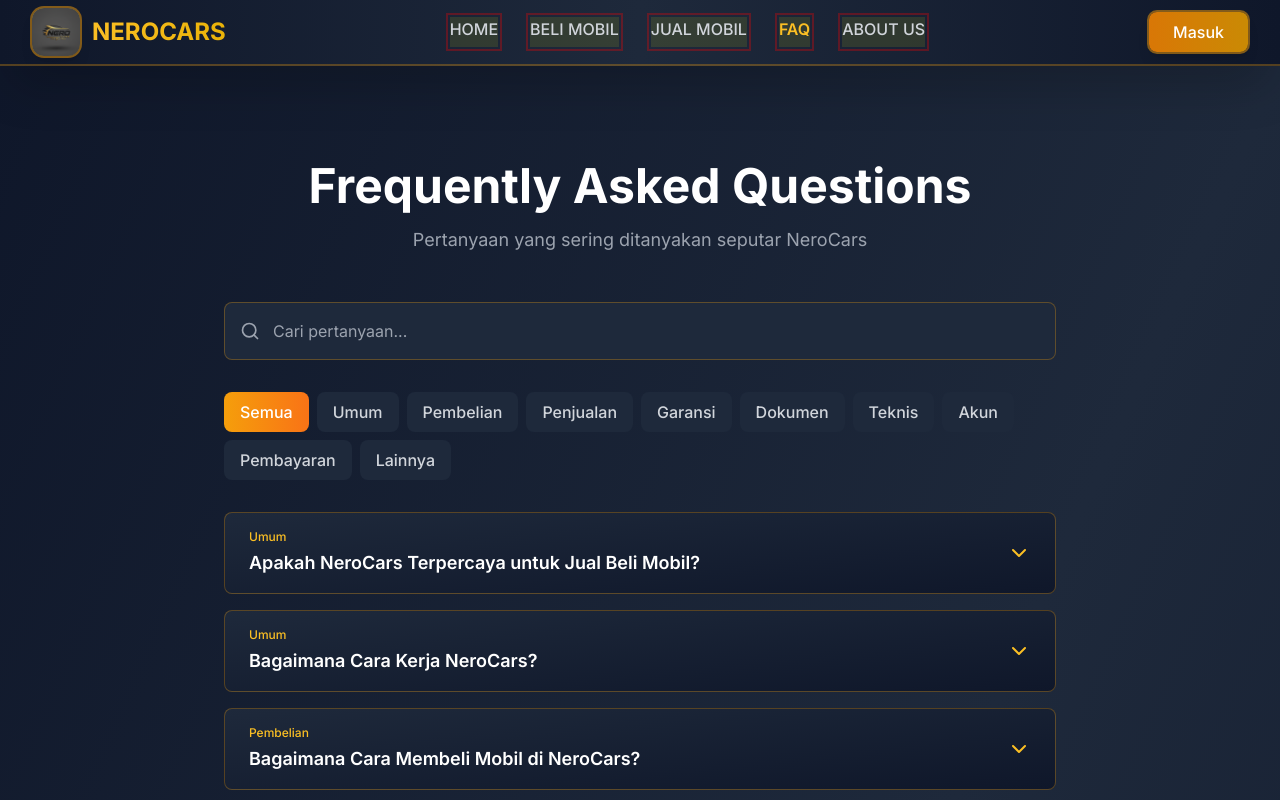
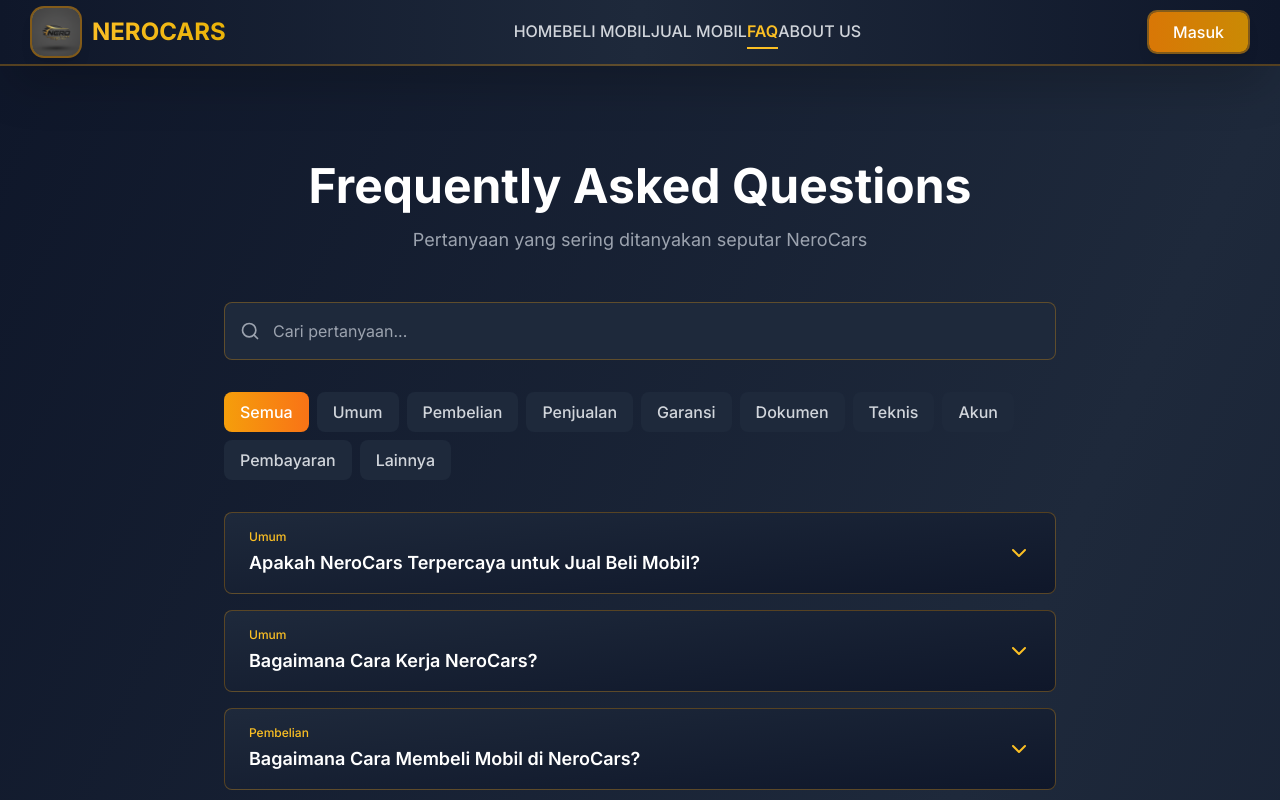
Before and after one commit to AlvinIlham/nero-cars-web-v2, a Next.js app: page /faq in a window 1280 px wide. Shown: the top 800 px of the page. Built offline with nearby package versions, Linux system fonts and the light colour scheme.

Commit message:
Fix Navbar: Remove debug logs and clean up event handling for improved performance and readability

```diff
--- a/app/globals.css
+++ b/app/globals.css
@@ -159,17 +159,4 @@
   nav *::after {
     pointer-events: none !important;
   }
-
-  /* DEBUG: Temporarily add visible outline to nav buttons */
-  /* Remove this after testing */
-  nav button[type="button"] {
-    outline: 2px solid rgba(255, 0, 0, 0.3) !important;
-    outline-offset: 2px;
-    background-color: rgba(255, 255, 0, 0.1) !important;
-  }
-
-  nav button[type="button"]:hover {
-    outline: 2px solid rgba(0, 255, 0, 0.5) !important;
-    background-color: rgba(0, 255, 0, 0.1) !important;
-  }
 }
--- a/components/layout/Navbar.tsx
+++ b/components/layout/Navbar.tsx
@@ -254,9 +254,6 @@
     const active = isActive(href);
 
     const handleClick = () => {
-      // Debug log
-      console.log("NavLink clicked:", href);
-
       // Close any open dropdowns
       setShowProfileMenu(false);
       setShowNotifications(false);
@@ -269,31 +266,30 @@
     return (
       <button
         onClick={handleClick}
-        onMouseDown={(e) => {
-          e.stopPropagation();
-          console.log("NavLink mousedown:", href);
-        }}
-        onTouchStart={(e) => {
-          e.stopPropagation();
-          console.log("NavLink touchstart:", href);
-        }}
+        onMouseDown={(e) => e.stopPropagation()}
         type="button"
         className={`${
           active
-            ? "text-amber-400 font-semibold border-b-2 border-amber-400"
+            ? "text-amber-400 font-semibold"
             : "text-gray-300 hover:text-amber-400"
-        } font-medium transition-colors pb-1 cursor-pointer relative z-10 bg-transparent border-0 border-b-2 border-transparent`}
+        } font-medium transition-all duration-200 cursor-pointer relative`}
         style={{
           pointerEvents: "auto",
           position: "relative",
           zIndex: 10001,
           display: "inline-block",
+          padding: "0.25rem 0",
+          margin: 0,
           touchAction: "manipulation",
           userSelect: "none",
           WebkitTapHighlightColor: "transparent",
           isolation: "isolate",
           background: "transparent",
           outline: "none",
+          border: "none",
+          borderBottom: active
+            ? "2px solid rgb(251, 191, 36)"
+            : "2px solid transparent",
         }}>
         {children}
       </button>
@@ -364,11 +360,6 @@
               position: "relative",
               zIndex: 10000,
               isolation: "isolate",
-              minHeight: "40px",
-              padding: "8px 0",
-            }}
-            onClick={(e) => {
-              console.log("Nav container clicked", e.target);
             }}>
             <NavLink href="/">HOME</NavLink>
             <NavLink href="/cars">BELI MOBIL</NavLink>
```
